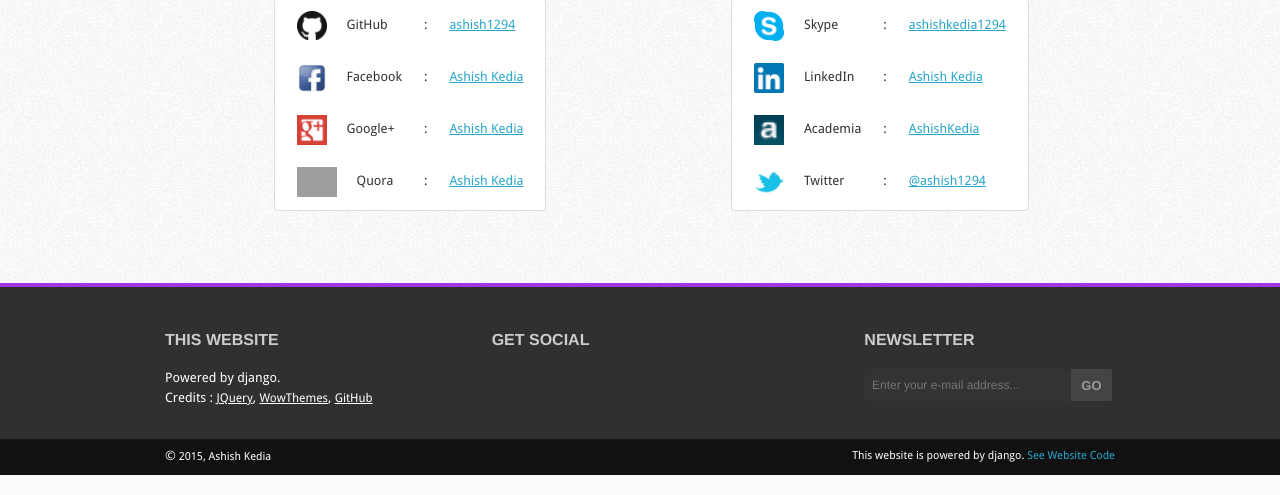
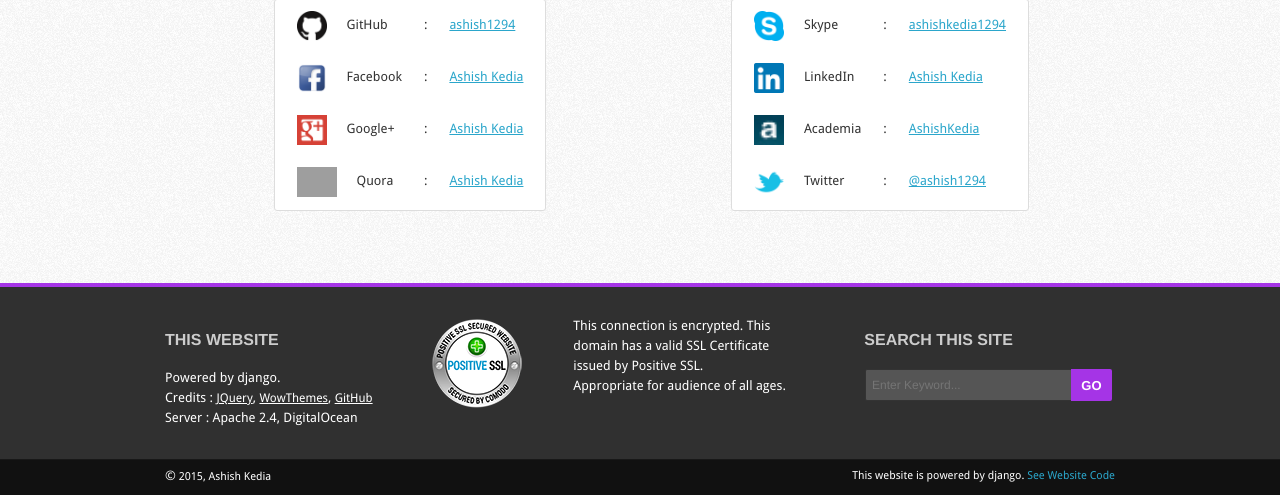
Before and after one commit to ashish1294/PersonalWebsite, a Django app: page /contact/ in a window 1280 px wide. Shown: the part 1029-1524 px from the top of the page. Run offline with Django 3.2, Linux system fonts and the light colour scheme.

Commit message:
Footer Complete

```diff
--- a/PersonalWebsite/urls.py
+++ b/PersonalWebsite/urls.py
@@ -1,6 +1,6 @@
 from django.conf.urls import patterns, include, url
 from django.contrib import admin
-from mysite.views import home, portofolio, project_handler, academic_career, skill_chart, contact, professional_career, anything, blog
+from mysite.views import home, portofolio, project_handler, academic_career, skill_chart, contact, professional_career, anything, blog, site_map, search
 
 urlpatterns = patterns('',
     # Examples:
@@ -15,6 +15,8 @@ urlpatterns = patterns('',
     url(r'^charts/skill$', skill_chart),
     url(r'blog/?$', blog),
     url(r'^contact/?$', contact),
+    url(r'^sitemap/?$', site_map),
+    url(r'^search/?', search),
     url(r'^admin/', include(admin.site.urls)),
     url(r'^.*$', anything),
 )
--- a/mysite/files/css/style.css
+++ b/mysite/files/css/style.css
@@ -796,8 +796,9 @@ a:focus { outline: none }
 #footer a:hover {text-decoration: none;}
 #footer h1 { font-size: 16px; color: #ccc; margin-bottom: 20px; }
 .newsmargin { margin-left: 46px }
-#footer .button { box-shadow: none; width: auto; nowhitespace: afterproperty; background: #444; color: #999; cursor: pointer; display: inline-block; font-family: "Helvetica Neue", "Helvetica", Helvetica, Arial, sans-serif; font-size: 13px; font-weight: bold; line-height: 1; margin: 0; outline: none; padding: 10px 10px 11px; position: relative; text-align: center; text-decoration: none; -webkit-transition: background-color 0.15s ease-in-out; -moz-transition: background-color 0.15s ease-in-out; -o-transition: background-color 0.15s ease-in-out; transition: background-color 0.15s ease-in-out; }
-#footer input[type="text"] { background: #333; font-family: "Helvetica Neue", "Helvetica", Helvetica, Arial, sans-serif; border: 1px solid #333; -webkit-border-radius: 2px; -moz-border-radius: 2px; -ms-border-radius: 2px; -o-border-radius: 2px; border-radius: 2px; color: #999; display: block; font-size: 12px; margin: 0 0 12px 0; padding: 6px; height: 32px; width: 100%; -webkit-transition: all 0.15s linear; -moz-transition: all 0.15s linear; -o-transition: all 0.15s linear; transition: all 0.15s linear; box-shadow: none; }
+#footer .button { box-shadow: none; width: auto; nowhitespace: afterproperty; background: #a534e6; color: #FFF; cursor: pointer; display: inline-block; font-family: "Helvetica Neue", "Helvetica", Helvetica, Arial, sans-serif; font-size: 13px; font-weight: bold; line-height: 1; margin: 0; outline: none; padding: 10px 10px 11px; position: relative; text-align: center; text-decoration: none; -webkit-transition: background-color 0.15s ease-in-out; -moz-transition: background-color 0.15s ease-in-out; -o-transition: background-color 0.15s ease-in-out; transition: background-color 0.15s ease-in-out; }
+#footer input[type="text"] { background: #555; font-family: "Helvetica Neue", "Helvetica", Helvetica, Arial, sans-serif; border: 1px solid #333; -webkit-border-radius: 2px; -moz-border-radius: 2px; -ms-border-radius: 2px; -o-border-radius: 2px; border-radius: 2px; color: #FFF; display: block; font-size: 12px; margin: 0 0 12px 0; padding: 6px; height: 32px; width: 100%; -webkit-transition: all 0.15s linear; -moz-transition: all 0.15s linear; -o-transition: all 0.15s linear; transition: all 0.15s linear; box-shadow: none; }
+#footer input[type="text"]:focus { -webkit-box-shadow: 0px 0px 11px 1px rgba(205,255,255,0.79); -moz-box-shadow: 0px 0px 11px 1px rgba(255,255,255,0.85); box-shadow: 0px 0px 11px 1px rgba(255,255,255,0.85); }
 .copyright { background: #111; padding: 7px 0; border-top: 1px solid #181818; color: #444; }
 .small { color: #444; font-size: 11px; }
 .grayscale { filter: url(filters.svg#grayscale); filter: gray; -webkit-filter: grayscale(1); opacity: 1; -webkit-filter: grayscale(100%); }
--- a/mysite/templates/base.html
+++ b/mysite/templates/base.html
@@ -85,38 +85,29 @@
         <p class="back-top floatright">
             <a href="#top"><span></span></a>
         </p>
-        <div class="four columns">
+        <div class="three columns">
             <h1>THIS WEBSITE</h1>
-             Powered by django. <br/>
-             Credits : <a href="https://jquery.com/">JQuery</a>, <a href="http://www.wowthemes.net/">WowThemes</a>, <a href="https://github.com/">GitHub</a>
-
+                 Powered by django. <br/>
+                 Credits : <a href="https://jquery.com/">JQuery</a>, <a href="http://www.wowthemes.net/">WowThemes</a>, <a href="https://github.com/">GitHub</a> <br />
+                 Server : Apache 2.4, DigitalOcean
+        </div>
+        <div class="two columns" style="display:table-cell; vertical-align:middle; text-align:center">
+            <img src="{% static 'images/PositiveSSL_tl_trans.png' %}" alt="Certified by Positive SSL" title="Certified by Positive SSL" border="0" />
+        </div>
+        <div class="three columns">
+            This connection is encrypted. This domain has a valid SSL Certificate issued by Positive SSL. <br />
+            Appropriate for audience of all ages.
         </div>
         <div class="four columns">
-            <h1>GET SOCIAL</h1>
-            <!--<div class="social facebook">
-                <a href="#"></a>
-            </div>
-            <div class="social twitter">
-                <a href="#"></a>
-            </div>
-            <div class="social deviantart">
-                <a href="#"></a>
-            </div>
-            <div class="social flickr">
-                <a href="#"></a>
-            </div>
-            <div class="social dribbble">
-                <a href="#"></a>
-            </div>-->
-        </div>
-        <div class="four columns">
-            <h1 class="newsmargin">NEWSLETTER</h1>
+            <h1 class="newsmargin">SEARCH THIS SITE</h1>
             <div class="row collapse newsletter floatright">
                 <div class="ten mobile-three columns">
-                    <input type="text" class="nomargin" placeholder="Enter your e-mail address...">
+                    <form action="/search" method="get" target="_blank">
+                        <input type="text" class="nomargin" name="q" placeholder="Enter Keyword...">
                 </div>
                 <div class="two mobile-one columns">
-                    <a href="#" class="postfix button expand">GO</a>
+
+                    <input type="submit" class="postfix button expand" value="GO">
                 </div>
             </div>
         </div>
--- a/mysite/templates/contact.html
+++ b/mysite/templates/contact.html
@@ -23,7 +23,7 @@
                 <div class="sociallist twelve columns">
                     <span class="socialemail"></span>Email : <a href="mailto:ashish1294+homepage@gmail.com">ashish1294@gmail.com</a> <br /> <br />
                     <span class="socialphone"></span>Phone : <a href="tel:+14154136150">+1 415 413 6150</a> (Valid till 31st July), <a href="tel:+919986978059">+91 9986978059</a> <br /><br/>
-                    <span class="socialirc"></span>IRC : <a href="irc://irc.freenode.net/ashish1294">ashish1294 @ freenode</a> <br /> <br/> <br/>
+                    <span class="socialirc"></span>IRC : <a href="irc://irc.freenode.net/ashish1294,isnick">ashish1294 @ freenode</a> <br /> <br/> <br/>
                 </div>
 
                 <div class="hr"></div>
--- a/mysite/views.py
+++ b/mysite/views.py
@@ -7,8 +7,13 @@ from mysite.models import project, message
 import os
 
 # Create your views here.
-project
+def site_map(request):
+    return render(request, 'sitemap.xml', {}, content_type='text/xml')
 
+def search(request) :
+    print "Rendering Search"
+
+    return render(request, 'search.html', {})
 #Function to handle the home-page
 def home(request):
     return render(request, 'index.html', {'page' : 'home'})
--- a/todo.txt
+++ b/todo.txt
@@ -6,8 +6,5 @@ Add Blog Page
 Add About me Page
 Change Footer
 Add Globsyn Certificates
-<<<<<<< Updated upstream
 Add Links for Google Maps in Contact Page
-=======
 Add Feeds from Facebook, LinkedIn, Quora into About Me
->>>>>>> Stashed changes
```
Also changed, not shown: mysite/templates/search.html (added, +13 -0 lines), mysite/templates/sitemap.xml (added, +13 -0 lines), mysite/files/images/PositiveSSL_tl_trans.png (added).
